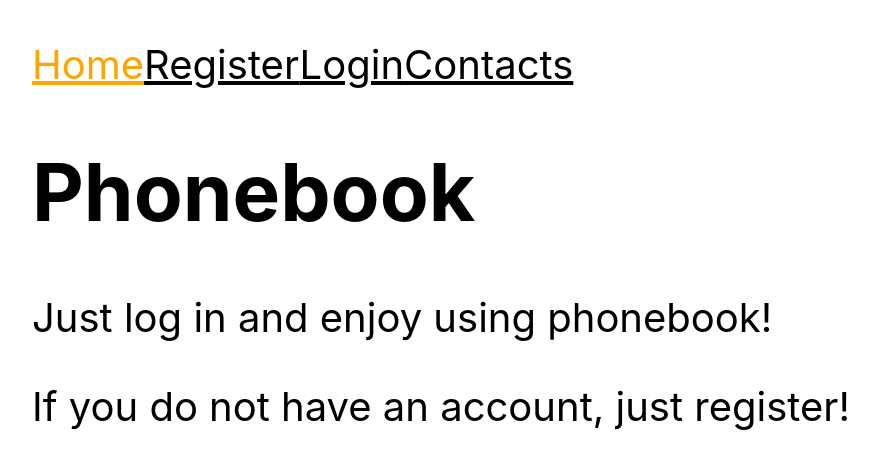
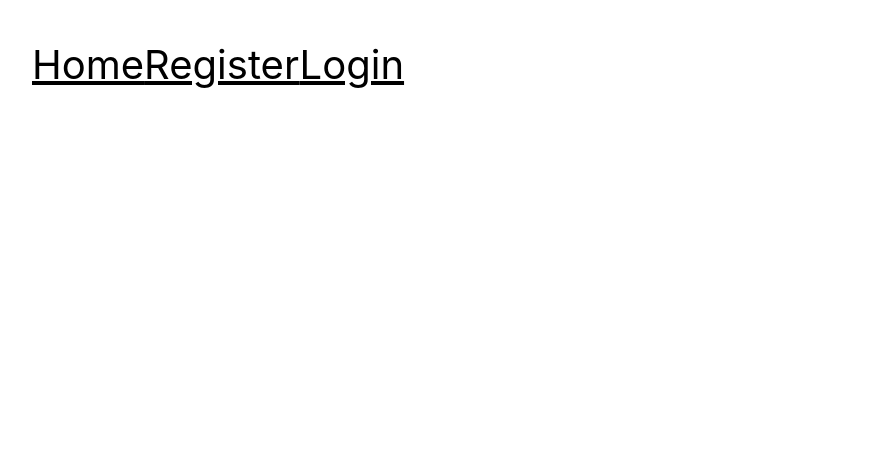
Before and after one commit to JakubLawnicki/goit-react-hw-08-phonebook, a React (Create React App) app: page / in a window 1280 px wide. Shown: the top 468 px of the page, without its empty margins (48-926 px from the left). Built offline with nearby package versions, Linux system fonts and the light colour scheme.

Commit message:
Create layout
I created layout with nested routing.

```diff
--- a/src/components/App.jsx
+++ b/src/components/App.jsx
@@ -1,26 +1,11 @@
-// import { useDispatch, useSelector } from 'react-redux';
-// import { ContactForm } from './contactForm/ContactForm';
-// import { ContactList } from './contactList/ContactList';
-// import { Filter } from './filter/Filter';
-// import { useEffect } from 'react';
-// import { fetchContacts } from 'redux/operations';
-// import { selectError, selectIsLoading } from 'redux/selectors';
 import { Routes, Route } from 'react-router-dom';
-import { Navigation } from './navigation/Navigation';
 import { Home } from './home/Home';
 import { Register } from './register/Register';
 import { Login } from './login/Login';
 import { Contacts } from './contacts/Contacts';
+import { Layout } from './layout/Layout';
 
 export function App() {
-  // const isLoading = useSelector(selectIsLoading);
-  // const error = useSelector(selectError);
-  // const dispatch = useDispatch();
-
-  // useEffect(() => {
-  //   dispatch(fetchContacts());
-  // }, [dispatch]);
-
   return (
     <div
       style={{
@@ -35,20 +20,15 @@ export function App() {
         paddingLeft: 40,
       }}
     >
-      <Navigation />
       <Routes>
-        <Route path="/" element={<Home />}></Route>
-        <Route path="/register" element={<Register />}></Route>
-        <Route path="/login" element={<Login />}></Route>
+        <Route path="/" element={<Layout />}>
+          <Route path="home" element={<Home />}></Route>
+          <Route path="register" element={<Register />}></Route>
+          <Route path="login" element={<Login />}></Route>
+        </Route>
         <Route path="/contacts" element={<Contacts />}></Route>
         <Route path="*" element={<Home />}></Route>
       </Routes>
-      {/* <h1>Phonebook</h1>
-      <ContactForm />
-      <h2>Contacts</h2>
-      <Filter />
-      {isLoading && !error && <p>Loading...</p>}
-      <ContactList /> */}
     </div>
   );
 }
--- /dev/null
+++ b/src/components/layout/Layout.jsx
@@ -0,0 +1,11 @@
+import { Navigation } from 'components/navigation/Navigation';
+import { Outlet } from 'react-router-dom';
+
+export const Layout = () => {
+  return (
+    <>
+      <Navigation />
+      <Outlet />
+    </>
+  );
+};
--- a/src/components/navigation/Navigation.jsx
+++ b/src/components/navigation/Navigation.jsx
@@ -12,12 +12,12 @@ const StyledLink = styled(NavLink)`
 export const Navigation = () => {
   return (
     <div>
-      <StyledLink to="/" end>
+      <StyledLink to="home" end>
         Home
       </StyledLink>
-      <StyledLink to="/register">Register</StyledLink>
-      <StyledLink to="/login">Login</StyledLink>
-      <StyledLink to="/contacts">Contacts</StyledLink>
+      <StyledLink to="register">Register</StyledLink>
+      <StyledLink to="login">Login</StyledLink>
+      {/* <StyledLink to="/contacts">Contacts</StyledLink> */}
     </div>
   );
 };
```
